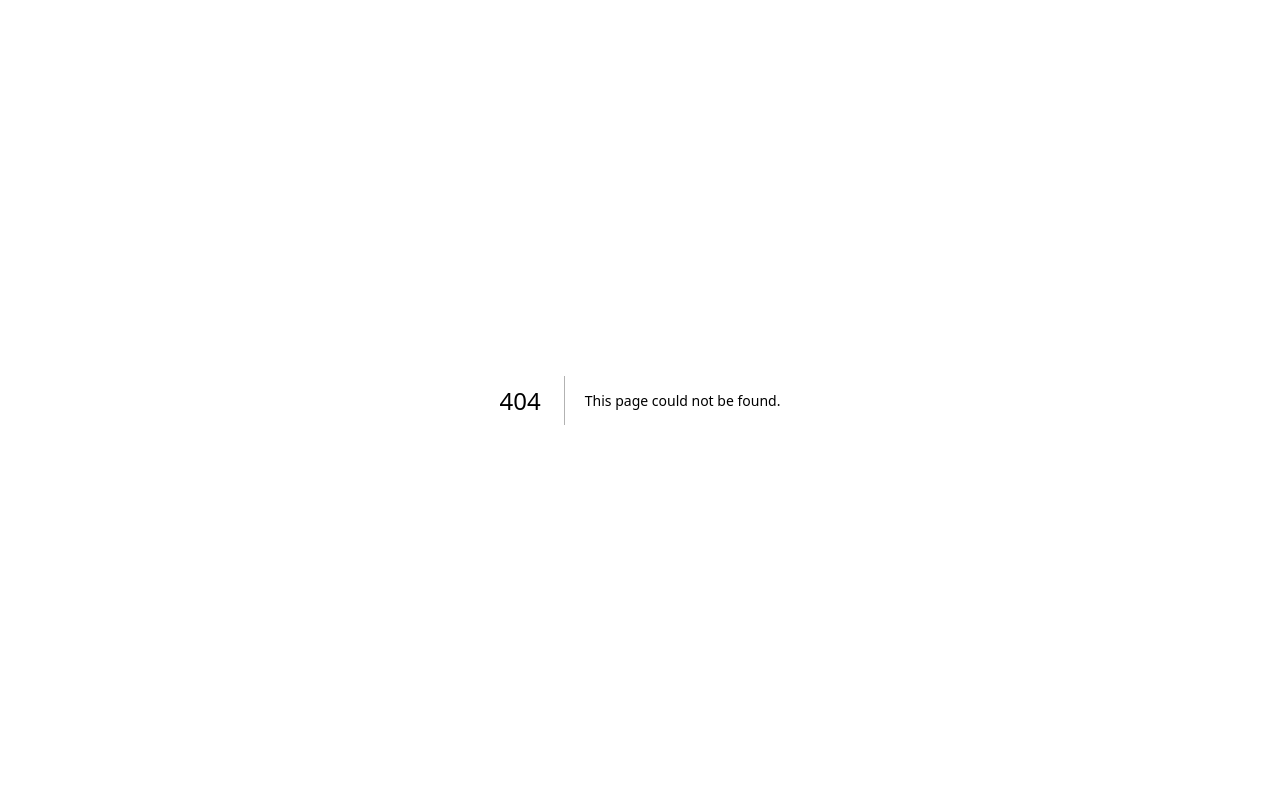
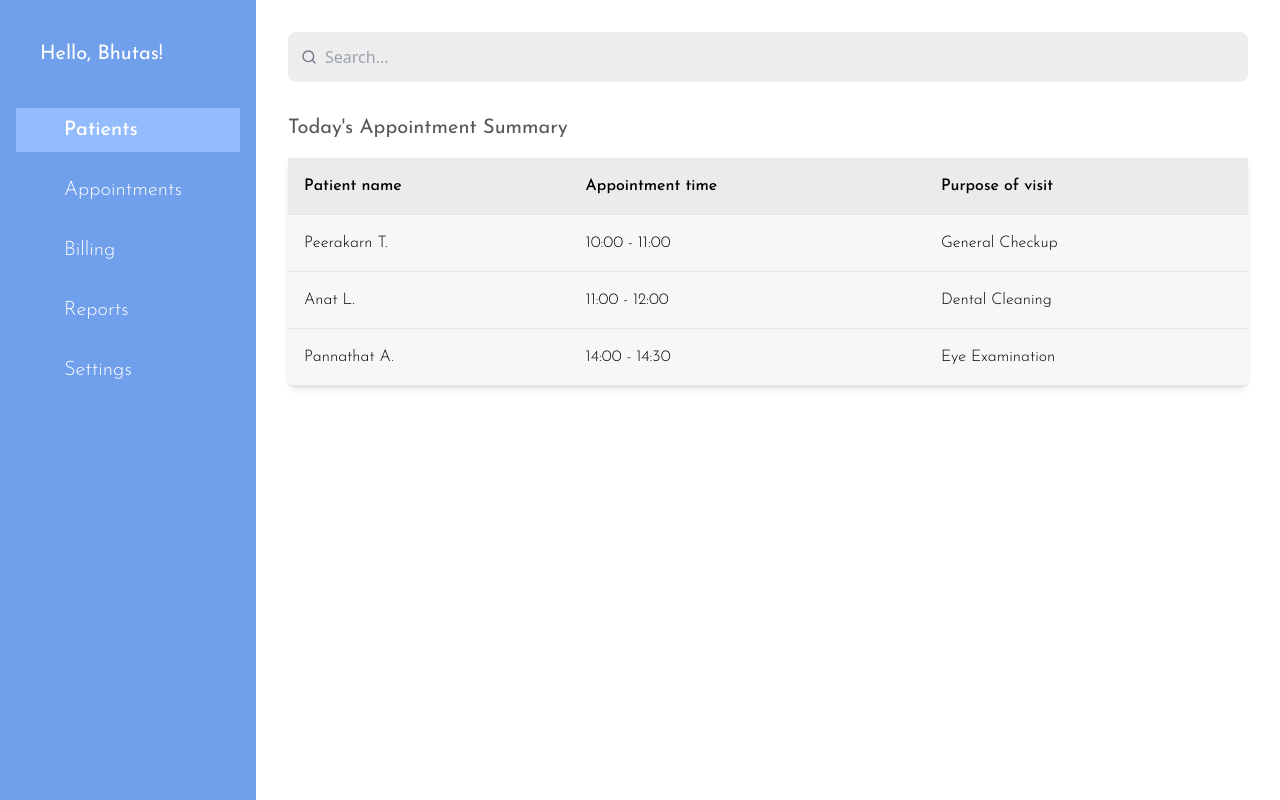
Before and after one commit to T0peerakarn/blockchain-project, a Next.js app: page /doctor/landing in a window 1280 px wide. Before the commit this address had no page. Built offline with nearby package versions, Linux system fonts and the light colour scheme.

Commit message:
feat: add DoctorLandingPage

```diff
--- a/public/appointments.json
+++ b/public/appointments.json
@@ -2,16 +2,22 @@
   {
     "id": "1",
     "name": "General Checkup",
-    "date": "2024-10-01"
+    "patient": "Peerakarn T.",
+    "date": "2024-10-01",
+    "time": "10:00 - 11:00"
   },
   {
     "id": "2",
     "name": "Dental Cleaning",
-    "date": "2024-10-15"
+    "patient": "Anat L.",
+    "date": "2024-10-15",
+    "time": "11:00 - 12:00"
   },
   {
     "id": "3",
     "name": "Eye Examination",
-    "date": "2024-11-05"
+    "patient": "Pannathat A.",
+    "date": "2024-11-05",
+    "time": "14:00 - 14:30"
   }
 ]
--- /dev/null
+++ b/src/app/doctor/landing/page.tsx
@@ -0,0 +1,66 @@
+"use client";
+
+import { useEffect, useState } from "react";
+
+import LeftMenuBar from "@/components/LeftMenuBar";
+import SearchBar from "@/components/SearchBar";
+import Table from "@/components/Table";
+
+interface Appointment {
+  id: string;
+  patient: string;
+  time: string;
+  purpose: string;
+}
+
+const DoctorLandingPage = () => {
+  const [appointments, setAppointments] = useState<
+    Record<string, keyof Appointment>[]
+  >([]);
+
+  const menuItems = [
+    { title: "Patients", onClick: () => console.log("Patients") },
+    { title: "Appointments", onClick: () => console.log("Appointments") },
+    { title: "Billing", onClick: () => console.log("Billing") },
+    { title: "Reports", onClick: () => console.log("Reports") },
+    { title: "Settings", onClick: () => console.log("Settings") },
+  ];
+
+  const appointmentColumns = [
+    { key: "patient", title: "Patient name" },
+    { key: "time", title: "Appointment time" },
+    { key: "name", title: "Purpose of visit" },
+  ];
+
+  useEffect(() => {
+    fetch("/appointments.json")
+      .then((response) => {
+        if (!response.ok) {
+          throw new Error("Network response was not ok");
+        }
+        return response.json();
+      })
+      .then((data) => setAppointments(data))
+      .catch((error) => console.error("Fetch error:", error));
+  }, []);
+
+  return (
+    <div className="flex h-screen">
+      <LeftMenuBar menuItems={menuItems} />
+
+      <div className="w-[80%] p-8">
+        <div className="mb-8">
+          <SearchBar placeholder="Search..." />
+        </div>
+
+        <Table
+          title="Today's Appointment Summary"
+          columns={appointmentColumns}
+          data={appointments}
+        />
+      </div>
+    </div>
+  );
+};
+
+export default DoctorLandingPage;
--- a/src/app/patient/landing/page.tsx
+++ b/src/app/patient/landing/page.tsx
@@ -5,6 +5,7 @@ import SearchBar from "@/components/SearchBar";
 import Button from "@/components/Button";
 import LeftMenuBar from "@/components/LeftMenuBar";
 import QuickMenuButton from "@/components/QuickMenuButton";
+import Table from "@/components/Table";
 
 interface Appointment {
   id: string;
@@ -13,7 +14,29 @@ interface Appointment {
 }
 
 const PatientLandingPage = () => {
-  const [appointments, setAppointments] = useState<Appointment[]>([]);
+  const [appointments, setAppointments] = useState<
+    Record<string, keyof Appointment>[]
+  >([]);
+
+  const menuItems = [
+    {
+      title: "Appointments",
+      onClick: () => console.log("Appointments clicked"),
+    },
+    {
+      title: "Medical History",
+      onClick: () => console.log("Medical History clicked"),
+    },
+    { title: "Lab Results", onClick: () => console.log("Lab Results clicked") },
+    { title: "Reports", onClick: () => console.log("Reports clicked") },
+    { title: "Settings", onClick: () => console.log("Settings clicked") },
+  ];
+
+  const appointmentColumns = [
+    { key: "id", title: "Appointment ID" },
+    { key: "name", title: "Appointment Name" },
+    { key: "date", title: "Date" },
+  ];
 
   useEffect(() => {
     fetch("/appointments.json")
@@ -30,7 +53,7 @@ const PatientLandingPage = () => {
   return (
     <div className="flex h-screen">
       {/* Left Menu Panel */}
-      <LeftMenuBar />
+      <LeftMenuBar menuItems={menuItems} />
 
       <div className="w-[80%] p-8">
         {/* Search Bar */}
@@ -41,33 +64,26 @@ const PatientLandingPage = () => {
         {/* Quick Menu */}
         <h1 className="josefin-sans text-xl mb-4 text-[#585858]">Quick Menu</h1>
         <div className="grid grid-cols-3 gap-4 mb-8">
-          <QuickMenuButton title="Make an Appointment" onClick={() => console.log("Make an Appointment clicked")} />
-          <QuickMenuButton title="Change Personal Information" onClick={() => console.log("Change Personal Information clicked")} />
-          <QuickMenuButton title="View Medical History" onClick={() => console.log("View Medical History clicked")} />
+          <QuickMenuButton
+            title="Make an Appointment"
+            onClick={() => console.log("Make an Appointment clicked")}
+          />
+          <QuickMenuButton
+            title="Change Personal Information"
+            onClick={() => console.log("Change Personal Information clicked")}
+          />
+          <QuickMenuButton
+            title="View Medical History"
+            onClick={() => console.log("View Medical History clicked")}
+          />
         </div>
 
         {/* Appointment Summary */}
-        <div>
-          <h2 className="josefin-sans text-xl mb-4 text-[#585858]">Your Appointment Summary</h2>
-          <table className="w-full bg-[#F7F7F7] shadow-md rounded-lg">
-            <thead className="josefin-sans font-light text-left bg-[#EBEBEB]">
-              <tr>
-                <th className="p-4 border-b font-medium">Appointment ID</th>
-                <th className="p-4 border-b font-medium">Appointment Name</th>
-                <th className="p-4 border-b font-medium">Date</th>
-              </tr>
-            </thead>
-            <tbody>
-              {appointments.map((appointment) => (
-                <tr key={appointment.id} className="josefin-sans">
-                  <td className="p-4 border-b font-light">{appointment.id}</td>
-                  <td className="p-4 border-b font-light">{appointment.name}</td>
-                  <td className="p-4 border-b font-light">{appointment.date}</td>
-                </tr>
-              ))}
-            </tbody>
-          </table>
-        </div>
+        <Table
+          title="Your Appointment Summary"
+          columns={appointmentColumns}
+          data={appointments}
+        />
       </div>
     </div>
   );
--- a/src/components/LeftMenuBar/index.tsx
+++ b/src/components/LeftMenuBar/index.tsx
@@ -1,21 +1,24 @@
+"use client";
+
 import React, { useState } from "react";
 import LeftMenuButton from "@/components/LeftMenuButton";
 
-const menuItems = [
-  { title: "Appointments", onClick: () => console.log("Appointments clicked") },
-  { title: "Medical History", onClick: () => console.log("Medical History clicked") },
-  { title: "Lab Results", onClick: () => console.log("Lab Results clicked") },
-  { title: "Reports", onClick: () => console.log("Reports clicked") },
-  { title: "Settings", onClick: () => console.log("Settings clicked") },
-];
+interface LeftMenuBarProps {
+  menuItems: { title: string; onClick: () => void }[];
+  defaultItem?: string;
+}
 
-const LeftMenuBar: React.FC = () => {
-  const [selectedItem, setSelectedItem] = useState<string>("Appointments");
-  const name = "Bhutas"
+const LeftMenuBar = ({ menuItems, defaultItem }: LeftMenuBarProps) => {
+  const [selectedItem, setSelectedItem] = useState<string>(
+    defaultItem ?? menuItems[0].title
+  );
+  const name = "Bhutas";
 
   return (
     <div className="w-[20%] bg-[#709FEB] p-4">
-        <h1 className="ml-6 mt-6 mb-10 josefin-sans text-xl text-white">Hello, {name}!</h1>
+      <h1 className="ml-6 mt-6 mb-10 josefin-sans text-xl text-white">
+        Hello, {name}!
+      </h1>
       <ul className="flex flex-col gap-4 text-white">
         {menuItems.map((item, index) => (
           <li key={index}>
--- a/src/components/SearchBar/index.tsx
+++ b/src/components/SearchBar/index.tsx
@@ -5,15 +5,18 @@ interface SearchBarProps extends React.InputHTMLAttributes<HTMLInputElement> {
   placeholder?: string;
 }
 
-const SearchBar: React.FC<SearchBarProps> = ({ placeholder, ...inputProps }) => {
+const SearchBar: React.FC<SearchBarProps> = ({
+  placeholder,
+  ...inputProps
+}) => {
   return (
-    <div className="flex items-center w-full bg-[#EDEDED] rounded-lg p-3 focus-within:bg-white focus-within:border focus-within:border-blue-500">
+    <div className="flex items-center w-full bg-[#EDEDED] rounded-lg p-3 border border-[#EDEDED] focus-within:bg-white focus-within:border-blue-500 transition-all duration-150">
       <FiSearch className="text-gray-500 mr-2" />
       <input
         {...inputProps}
         type="text"
         placeholder={placeholder}
-        className="bg-[#EDEDED] flex-grow outline-none text-gray-700 focus:bg-white"
+        className="bg-[#EDEDED] flex-grow outline-none text-gray-700 focus:bg-white transition-all duration-150"
       />
     </div>
   );
--- /dev/null
+++ b/src/components/Table/index.tsx
@@ -0,0 +1,37 @@
+interface TableProps {
+  title: string;
+  columns: { title: string; key: string }[];
+  data: Record<string, string>[];
+}
+
+const Table = ({ title, columns, data }: TableProps) => {
+  return (
+    <div>
+      <h2 className="josefin-sans text-xl mb-4 text-[#585858]">{title}</h2>
+      <table className="w-full bg-[#F7F7F7] shadow-md rounded-lg">
+        <thead className="josefin-sans font-light text-left bg-[#EBEBEB]">
+          <tr>
+            {columns.map((col) => (
+              <th key={col.key as string} className="p-4 border-b font-medium">
+                {col.title}
+              </th>
+            ))}
+          </tr>
+        </thead>
+        <tbody>
+          {data.map((row) => (
+            <tr key={row.id} className="josefin-sans">
+              {columns.map((col) => (
+                <td key={col.key as string} className="p-4 border-b font-light">
+                  {row[col.key] as string}
+                </td>
+              ))}
+            </tr>
+          ))}
+        </tbody>
+      </table>
+    </div>
+  );
+};
+
+export default Table;
```
